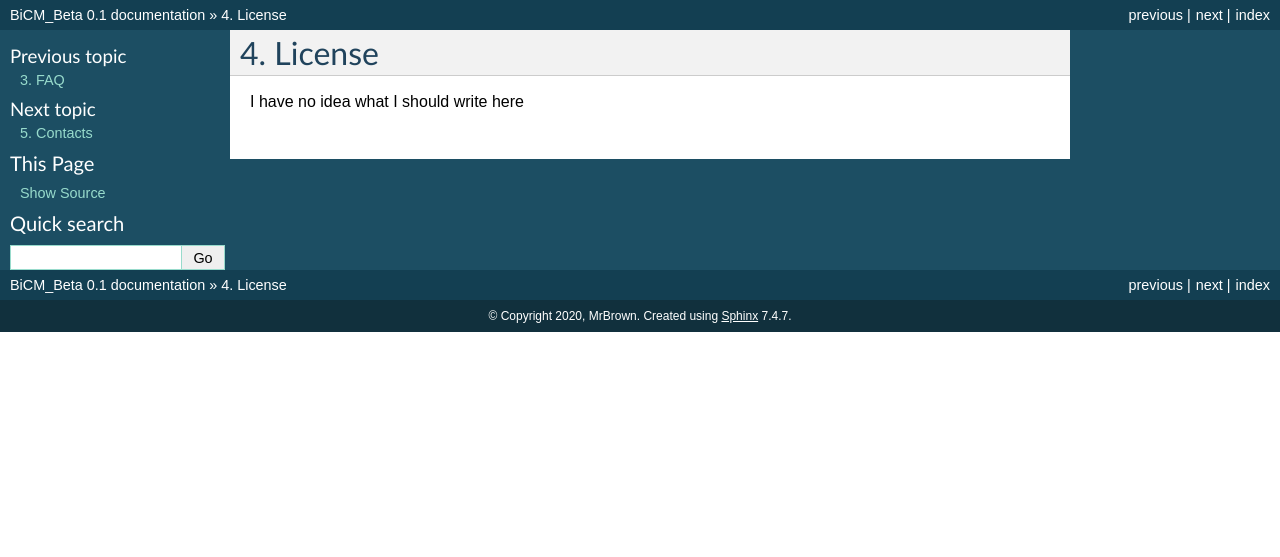
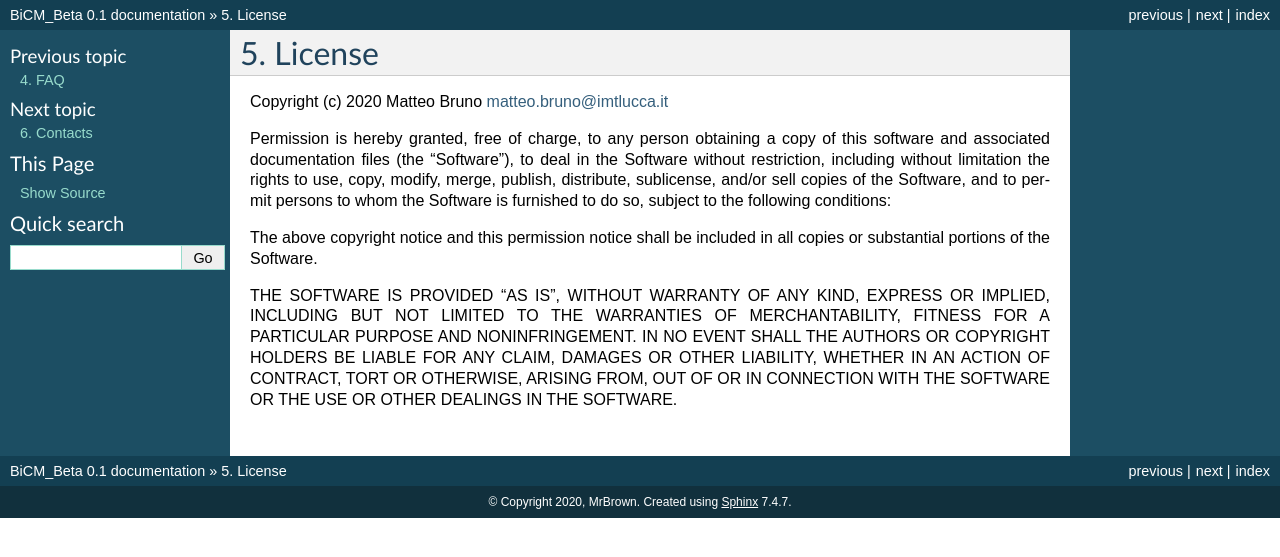
Before and after one commit to deklanw/BiCM_beta, a Sphinx documentation site: the page built from docs/source/license.rst, in a window 1280 px wide. Shown: the top 557 px of the page. Built offline with Sphinx 7.4.7, drawn with Linux system fonts in a browser that asks for light colours; pages that are not in the unit, such as notebooks, are missing from menus.

Commit message:
Refined documentation

```diff
--- a/docs/source/contacts.rst
+++ b/docs/source/contacts.rst
@@ -1,4 +1,6 @@
 Contacts
 ======
 
-For any request or doubt contact matteo.bruno@imtlucca.it or mat701@hotmail.it
+For any question contact matteo.bruno@imtlucca.it
+
+Visit https://meh.imtlucca.it for more information about maximum entropy models.
--- a/docs/source/install.rst
+++ b/docs/source/install.rst
@@ -6,4 +6,4 @@ Simply install it via pip on your machine:
 
     pip install bicm
 
-Visit https://github.com/mat701/BiCM_beta to download the package instead.
+Visit https://github.com/mat701/BiCM to download the package instead.
--- a/docs/source/license.rst
+++ b/docs/source/license.rst
@@ -1,4 +1,22 @@
 License
 =======
 
-I have no idea what I should write here
+Copyright (c) 2020 Matteo Bruno matteo.bruno@imtlucca.it
+
+Permission is hereby granted, free of charge, to any person obtaining a copy
+of this software and associated documentation files (the "Software"), to deal
+in the Software without restriction, including without limitation the rights
+to use, copy, modify, merge, publish, distribute, sublicense, and/or sell
+copies of the Software, and to permit persons to whom the Software is
+furnished to do so, subject to the following conditions:
+
+The above copyright notice and this permission notice shall be included in all
+copies or substantial portions of the Software.
+
+THE SOFTWARE IS PROVIDED "AS IS", WITHOUT WARRANTY OF ANY KIND, EXPRESS OR
+IMPLIED, INCLUDING BUT NOT LIMITED TO THE WARRANTIES OF MERCHANTABILITY,
+FITNESS FOR A PARTICULAR PURPOSE AND NONINFRINGEMENT. IN NO EVENT SHALL THE
+AUTHORS OR COPYRIGHT HOLDERS BE LIABLE FOR ANY CLAIM, DAMAGES OR OTHER
+LIABILITY, WHETHER IN AN ACTION OF CONTRACT, TORT OR OTHERWISE, ARISING FROM,
+OUT OF OR IN CONNECTION WITH THE SOFTWARE OR THE USE OR OTHER DEALINGS IN THE
+SOFTWARE.
```
Also changed, not shown: docs/source/FAQ.rst (+8 -3 lines), docs/source/functions.rst (+23 -1 lines), docs/source/index.rst (+4 -4 lines), docs/source/usage.rst (added, +60 -0 lines), LICENSE.txt.
